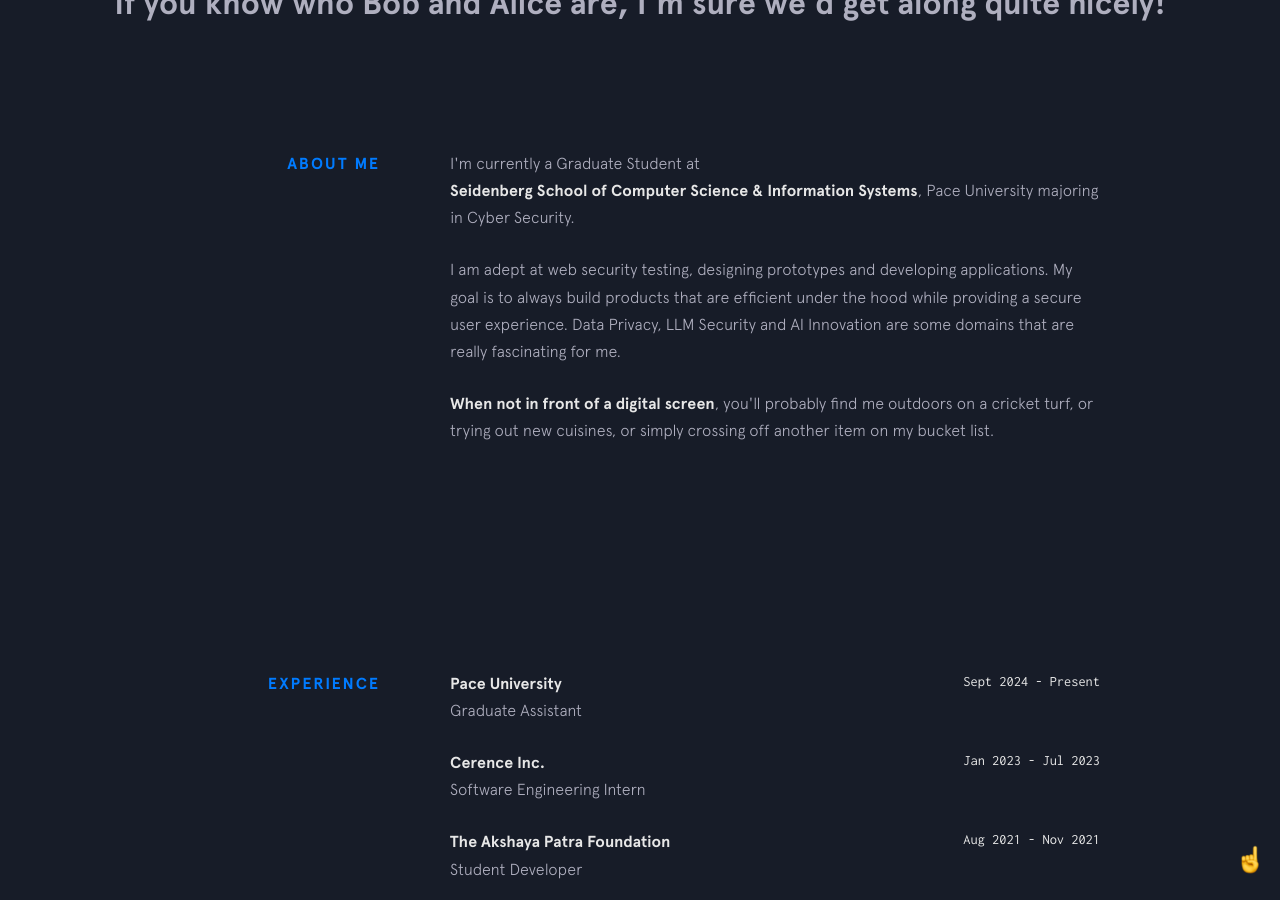
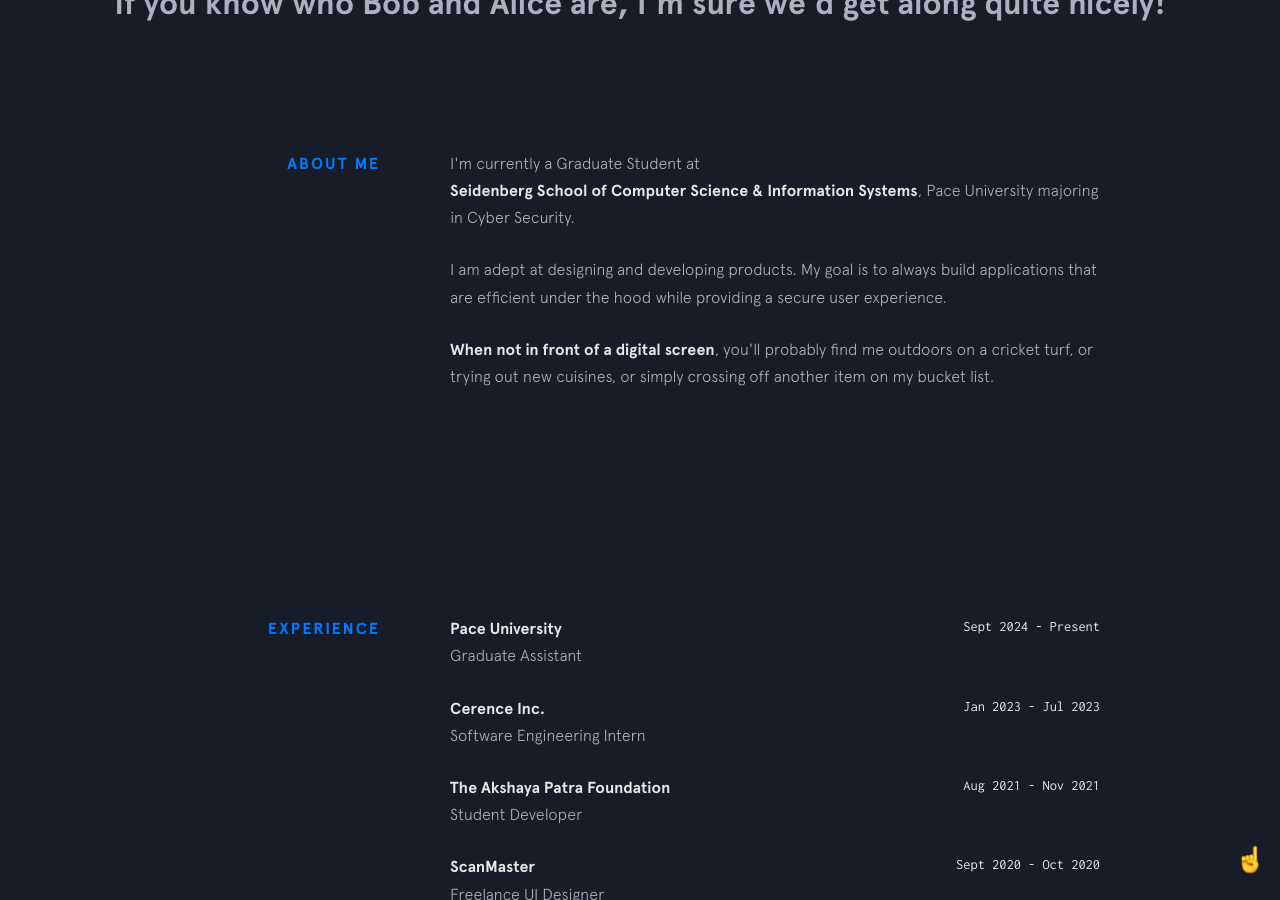
Before and after one commit to ar33h/ar33h.github.io, a Jekyll site: the page built from index.html, in a window 1280 px wide and 900 px high, scrolled down 986 px. Built offline with Jekyll 4.4.1, drawn with Linux system fonts in a browser that asks for light colours; nearby versions of some CDN libraries.

Commit message:
Update background.html

```diff
--- a/_includes/background.html
+++ b/_includes/background.html
@@ -7,7 +7,7 @@
     </p>
 
     <p>
-      I am adept at web security testing, designing prototypes and developing applications. My goal is to always build products that are efficient under the hood while providing a secure user experience. Data Privacy, LLM Security and AI Innovation are some domains that are really fascinating for me.
+      I am adept at designing and developing products. My goal is to always build applications that are efficient under the hood while providing a secure user experience.
     </p>
 
     <p>
```
